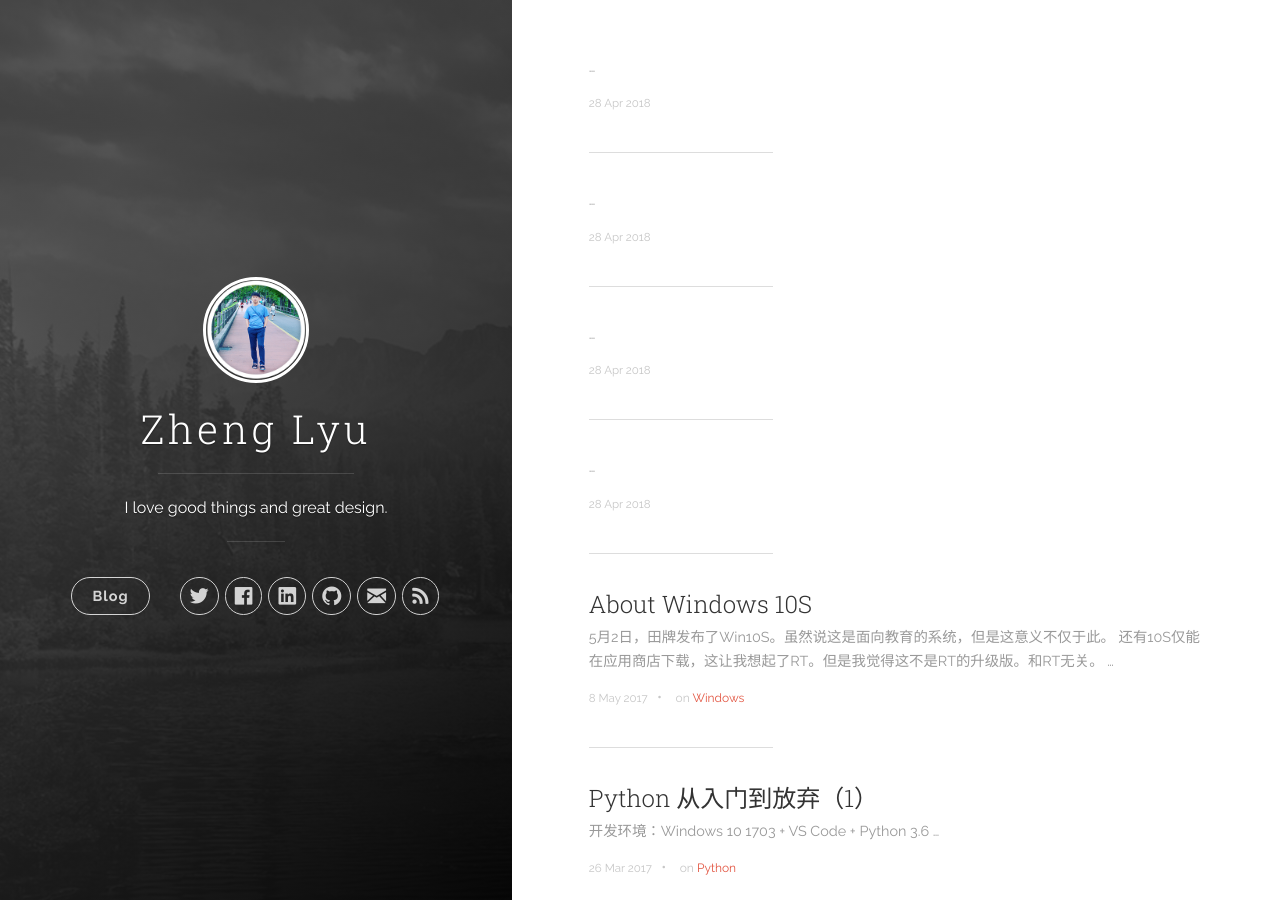
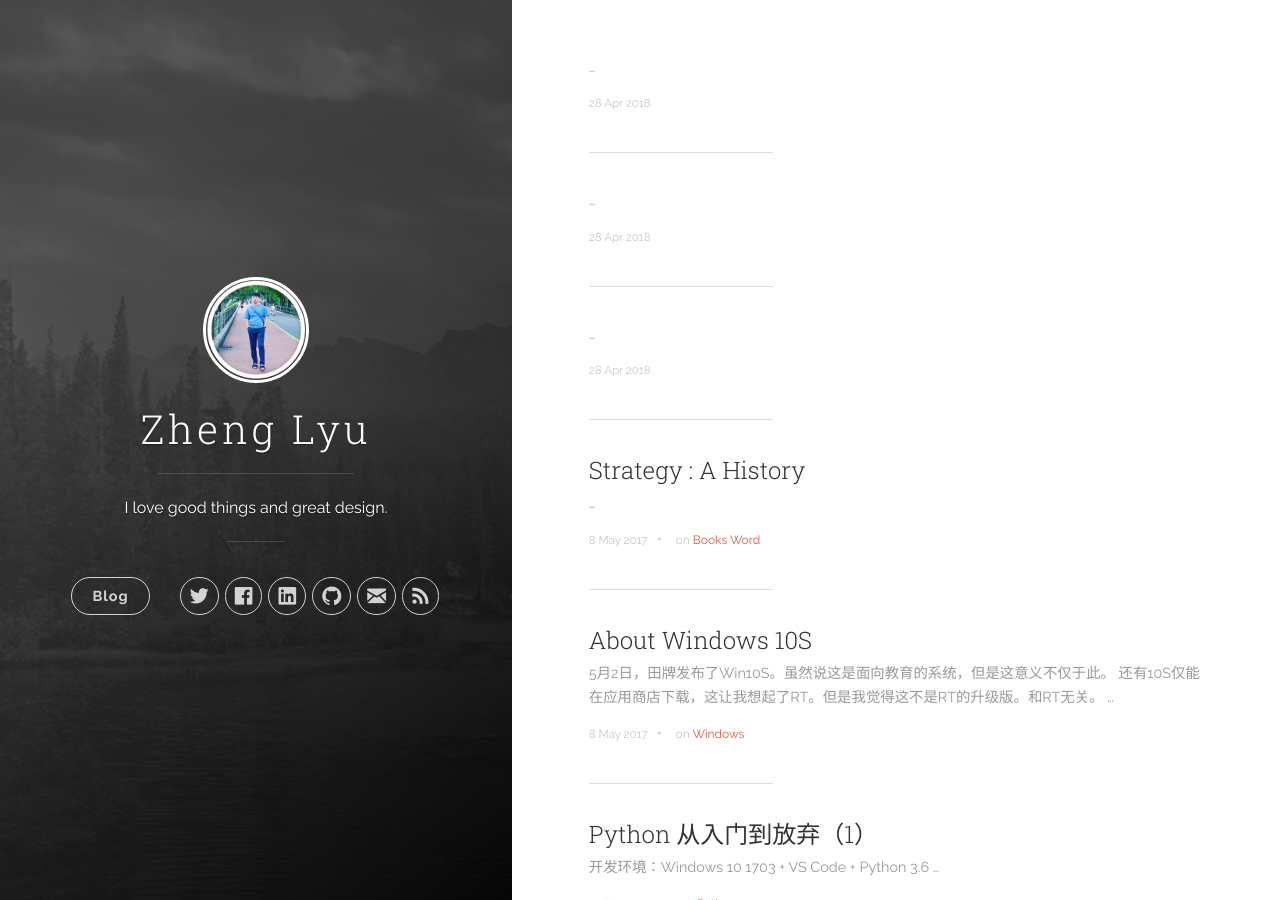
Before and after one commit to zhenglyu-test/zhenglyu-test.github.io, a Jekyll site: the page built from index.html, in a window 1280 px wide and 900 px high. Built offline with Jekyll 4.4.1, drawn with Linux system fonts in a browser that asks for light colours; the list of posts is cut into pages by our own code.

Commit message:
update-tags
update-tags

```diff
--- a/_posts/2017-06-18-strategy-a-history.markdown
+++ b/_posts/2017-06-18-strategy-a-history.markdown
@@ -2,7 +2,7 @@
 title:  "Strategy : A History"
 date:   2017-05-08 15:04:23
 categories: [Books]
-tags: [Books][Word]
+tags: [Books,Word]
 ---
 
 ![1](/images/post/20170618_strategy.jpg)<br/><br/>
```
